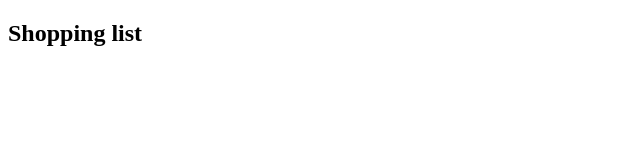
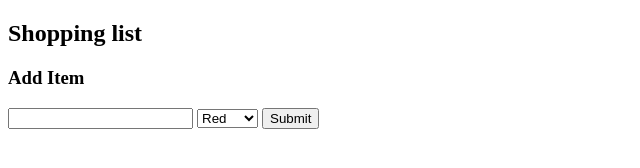
Before and after one commit to thiwankadilshanliyanage/jsprac2, a plain HTML site: page index.html in a window 1280 px wide. Shown: the whole page, without its empty margins (0-640 px from the left). Drawn offline with Linux system fonts and the light colour scheme.

Commit message:
first commit

```diff
--- a/index.html
+++ b/index.html
@@ -13,6 +13,22 @@
     <nav id=navbar>
         <h2 id="htd">Shopping list</h2>
     </nav>
+    <!--Container-->
+    <div class="container">
+        <div class="frm">
+            <h3 id="frmt">Add Item</h3>
+            <form action="">
+                <input type="text">
+                <select>
+                    <option value="red">Red</option>
+                    <option value="green">Green</option>
+                    <option value="blue">Blue</option>
+                    <option value="yellow">Yellow</option>
+                </select>
+                <button type="submit">Submit</button>
+            </form>
+        </div>
+    </div>
 </body>
 
 </html>
```
